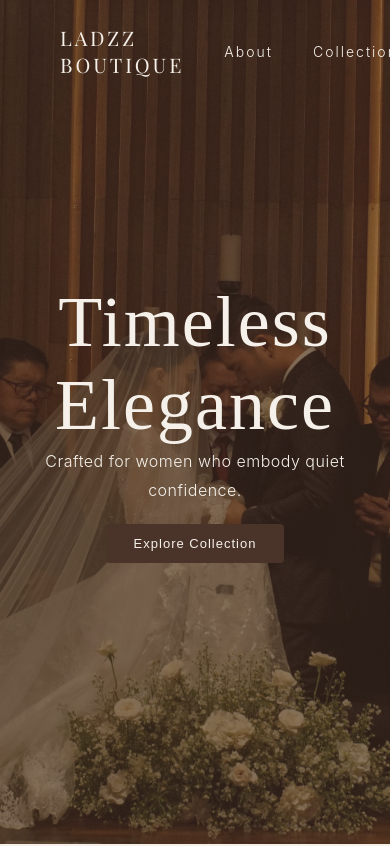
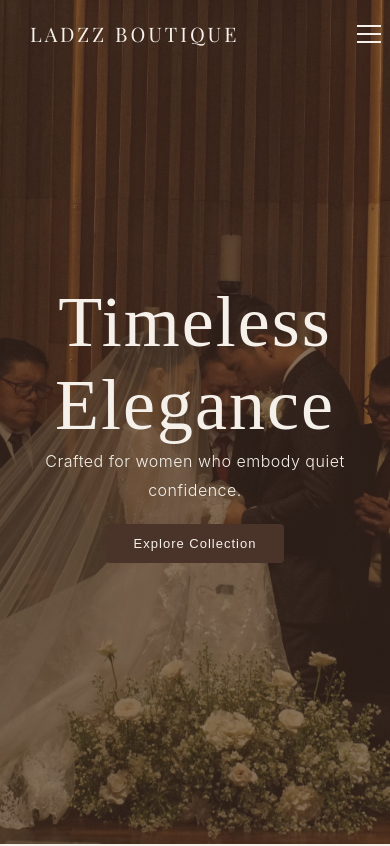
Before and after one commit to widyawulan19/ladzz-landing-page, a React (Create React App) app: page / in a window 390 px wide. Shown: the top 846 px of the page. Built offline with nearby package versions, Linux system fonts and the light colour scheme.

Commit message:
perubahan navbar

```diff
--- a/src/components/Navbar.jsx
+++ b/src/components/Navbar.jsx
@@ -3,6 +3,7 @@ import '../styles/components/Navbar.css'
 
 const Navbar = ()=> {
   const [scrolled, setScrolled] = useState(false);
+  const [menuOpen, setMenuOpen] = useState(false);
 
   useEffect(() => {
     const handleScroll = () => {
@@ -17,11 +18,27 @@ const Navbar = ()=> {
     <nav className={`navbar ${scrolled ? "scrolled" : ""}`}>
       <div className="nav-container">
         <div className="logo">LADZZ BOUTIQUE</div>
+
         <div className="nav-links">
           <a href="#about">About</a>
           <a href="#collection">Collection</a>
           <a href="#investment">Lookbook</a>
-          <a href="#" className="nav-cta">Shop</a>
+          <a  href="https://wa.me/message/6663KZLPCMINH1"
+              target="_blank"
+              rel="noopener noreferrer"
+              className="nav-cta">
+              Shop
+          </a>
+        </div>
+
+        {/* Hamburger */}
+        <div
+          className={`hamburger ${menuOpen ? "open" : ""}`}
+          onClick={() => setMenuOpen(!menuOpen)}
+        >
+          <span></span>
+          <span></span>
+          <span></span>
         </div>
       </div>
     </nav>
--- a/src/styles/components/Navbar.css
+++ b/src/styles/components/Navbar.css
@@ -17,6 +17,8 @@
     display: flex;
     justify-content: space-between;
     align-items: center;
+    /* border: 1px solid blue; */
+    width: 90%;
 }
 
 .logo {
@@ -28,6 +30,10 @@
 
 .navbar.scrolled .logo {
     color: var(--color-espresso);
+}
+
+.nav-links {
+    /* border: 1px solid green; */
 }
 
 .nav-links a {
@@ -50,4 +56,76 @@
 
 .nav-cta {
     border-bottom: 1px solid currentColor;
+    /* background-color: red; */
 }
+
+/* ================= HAMBURGER ================= */
+
+.hamburger {
+    display: none;
+    flex-direction: column;
+    gap: 6px;
+    cursor: pointer;
+    z-index: 1100;
+}
+
+.hamburger span {
+    width: 24px;
+    height: 2px;
+    background: var(--color-linen);
+    transition: 0.4s ease;
+}
+
+.navbar.scrolled .hamburger span {
+    background: var(--color-espresso);
+}
+
+/* Animate hamburger */
+.hamburger.open span:nth-child(1) {
+    transform: rotate(45deg) translate(5px, 5px);
+}
+
+.hamburger.open span:nth-child(2) {
+    opacity: 0;
+}
+
+.hamburger.open span:nth-child(3) {
+    transform: rotate(-45deg) translate(5px, -5px);
+}
+
+/* ================= MOBILE ================= */
+
+@media (max-width: 900px) {
+
+    .navbar {
+        padding: 20px 30px;
+    }
+
+    .nav-links {
+        position: fixed;
+        top: 0;
+        right: -100%;
+        height: 100vh;
+        width: 100%;
+        background: var(--color-background);
+        flex-direction: column;
+        justify-content: center;
+        align-items: center;
+        transition: right 0.4s ease;
+        gap: 40px;
+    }
+
+    .nav-links a {
+        margin-left: 0;
+        font-size: 18px;
+        color: var(--color-espresso);
+    }
+
+    .nav-links.active {
+        right: 0;
+    }
+
+    .hamburger {
+        display: flex;
+    }
+}
```
Also changed, not shown: src/note.jsx (added).
